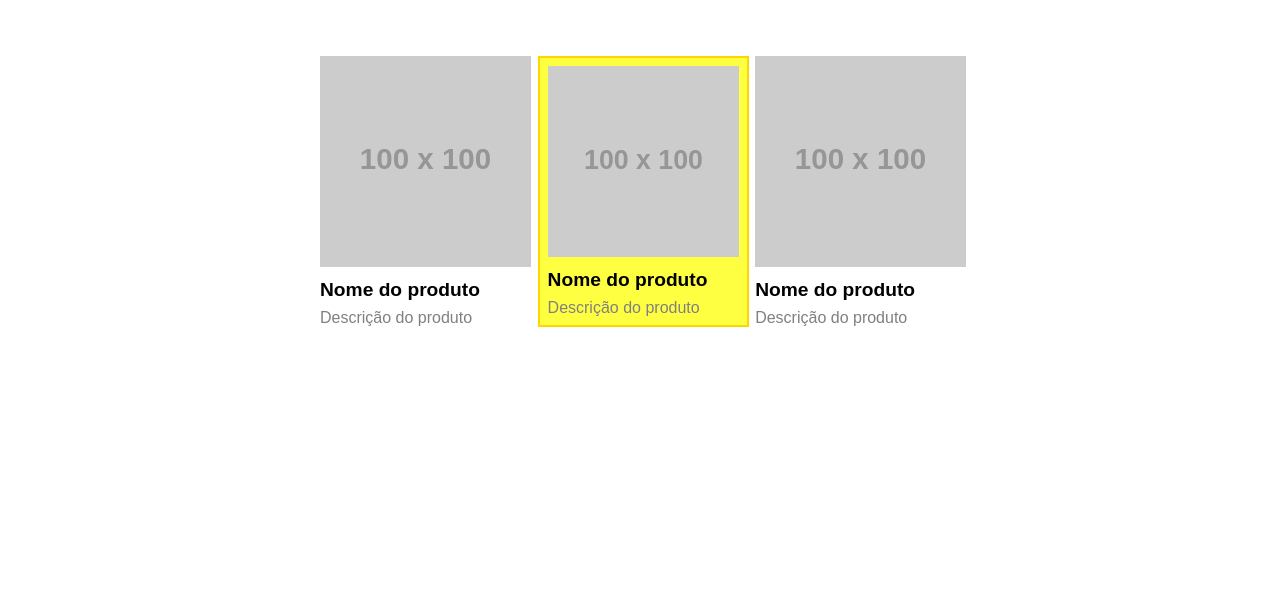
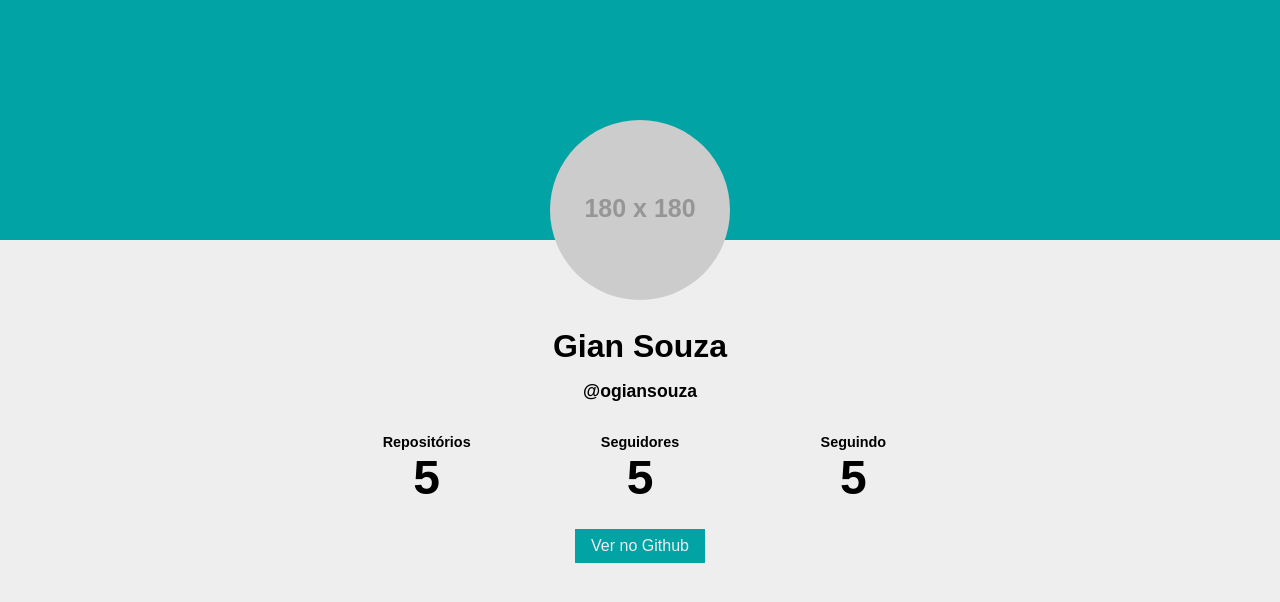
Before and after one commit to joseGarcia777a/curso_ebac_frontend, a plain HTML site: page index.html in a window 1280 px wide. Drawn offline with Linux system fonts and the light colour scheme; no server answers; placeholder pictures from the web are drawn by us.

Commit message:
utilizando ajax fetch

```diff
--- a/index.html
+++ b/index.html
@@ -1,35 +1,35 @@
 <!DOCTYPE html>
-<html lang="pt-BR">
+<html lang="pt-br">
 <head>
     <meta charset="UTF-8">
     <meta http-equiv="X-UA-Compatible" content="IE=edge">
     <meta name="viewport" content="width=device-width, initial-scale=1.0">
-    <title>Exercício boas práticas de CSS</title>
-    <link rel="stylesheet" href="./styles/main.css">
+    <title>Meu Github</title>
+    <link rel="stylesheet" href="main.css">
 </head>
 <body>
-    <div class="produtos">
-        <div class="produtos__produto">
-            <img class="produtos__produto__imagem" src="https://via.placeholder.com/100x100">
-            <h4 class="produtos__produto__nome">Nome do produto</h4>
-            <p class="produtos__produto__descricao">
-                Descrição do produto
-            </p>
+    <header>
+        <div class="container">
+            <img class="profile-avatar" src="https://via.placeholder.com/180x180" alt=".">
+            <h1 class="profile-name">Gian Souza</h1>
+            <h2 class="profile-username">@ogiansouza</h2>
+            <ul class="numbers">
+                <li class="numbers-item">
+                    <h4>Repositórios</h4>
+                    <span class="repositorio">5</span>
+                </li>
+                <li class="numbers-item">
+                    <h4>Seguidores</h4>
+                    <span class="seguidores">5</span>
+                </li>
+                <li class="numbers-item">
+                    <h4>Seguindo</h4>
+                    <span class="seguindo">5</span>
+                </li>
+            </ul>
+            <a href="https://github.com/joseGarcia777a" class="profile-link">Ver no Github</a>
         </div>
-        <div class="produtos__produto--em--destaque">
-            <img class="produtos__produto__imagem" src="https://via.placeholder.com/100x100">
-            <h4 class="produtos__produto__nome">Nome do produto</h4>
-            <p class="produtos__produto__descricao">
-                Descrição do produto
-            </p>
-        </div>
-        <div class="produtos__produto">
-            <img class="produtos__produto__imagem" src="https://via.placeholder.com/100x100">
-            <h4 class="produtos__produto__nome">Nome do produto</h4>
-            <p class="produtos__produto__descricao">
-                Descrição do produto
-            </p>
-        </div>
-    </div>
+        <script src="main.js"></script>
+    </header>
 </body>
 </html>
--- /dev/null
+++ b/main.css
@@ -0,0 +1,72 @@
+:root {
+    --header-color: #01a3a4;
+    --bg-color: #eee;
+}
+
+* {
+    font-family: sans-serif;
+    margin: 0;
+    padding: 0;
+    box-sizing: border-box;
+    list-style-type: none;
+}
+
+body {
+    background-color: var(--bg-color);;
+}
+
+.container {
+    max-width: 640px;
+    width: 100%;
+    margin: 0 auto;
+}
+
+header {
+    background-color: var(--header-color);
+    text-align: center;
+    height: 30vh;
+}
+
+header .container {
+    position: relative;
+    bottom: -50%;
+}
+
+.profile-avatar {
+    border-radius: 50%;
+    margin-bottom: 24px;
+    width: 180px;
+    height: 180px;
+}
+
+.profile-name {
+    font-size: 2em;
+}
+
+.profile-username {
+    margin: 16px 0 32px;
+    font-size: 1.1em;
+}
+
+.profile-link {
+    background-color: var(--header-color);
+    color: var(--bg-color);
+    padding: 8px 16px;
+    display: inline-block;
+    margin-top: 24px;
+    text-decoration: none;
+}
+
+.numbers {
+    display: grid;
+    grid-template-columns: 1fr 1fr 1fr;
+}
+
+.numbers-item {
+    font-size: 3em;
+    font-weight: bold;
+}
+
+.numbers-item h4 {
+    font-size: .3em;
+}
--- /dev/null
+++ b/main.js
@@ -0,0 +1,26 @@
+document.addEventListener('DOMContentLoaded', function(e) {
+    e.preventDefault();
+    const name = document.querySelector('.profile-name');
+    const login = document.querySelector('.profile-username');
+    const repositorio = document.querySelector('.repositorio');
+    const seguidores = document.querySelector('.seguidores');
+    const seguindo = document.querySelector('.seguindo');
+    const avatar = document.querySelector('.profile-avatar');
+
+    const endpoint = 'https://api.github.com/users/joseGarcia777a';
+
+    fetch(endpoint).then(function(resposta) {
+        return resposta.json();
+    }).then(function(json) {
+        name.innerHTML = json.name;
+        login.innerHTML = json.login;
+        repositorio.innerHTML = json.public_repos;
+        seguidores.innerHTML = json.followers;
+        seguindo.innerHTML = json.following;
+        avatar.src = json.avatar_url;
+    }).catch(function(erro) {
+        alert("Ocorreu um erro, tente novamente mais tarde.");
+    }).finally(function() {
+        console.log("fim");
+    });
+});
--- a/styles/main.scss
+++ /dev/null
@@ -1,36 +0,0 @@
-* {
-    margin: 0;
-    padding: 0;
-    font-family: sans-serif;
-}
-
-.produtos {
-    max-width: 640px;
-    width: 100%;
-    margin: 56px auto;
-    display: grid;
-    grid-template-columns: 33% 33% 33%;
-    grid-column-gap: 1%;
-
-    &__produto {
-
-        &__imagem {
-            width: 100%;
-        }
-
-        &__nome {
-            font-size: 1.2em;
-            margin: 8px 0;
-        }
-
-        &__descricao {
-            color: gray;
-        }
-
-        &--em--destaque {
-            border: 2px solid gold;
-            padding: 8px;
-            background-color: #ffff42;
-        }
-    }
-}
```
Also changed, not shown: package.json (deleted, +0 -15 lines), styles/main.css (deleted), 2 other files.
